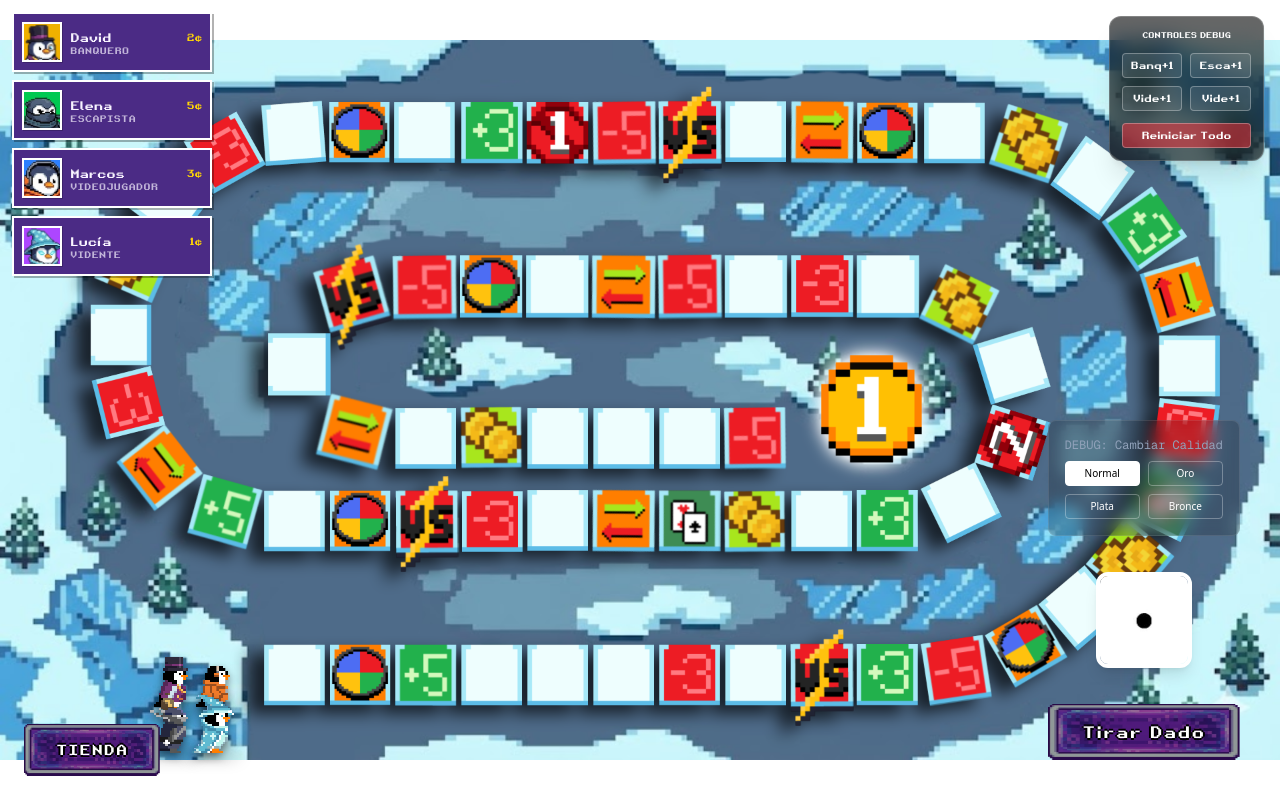
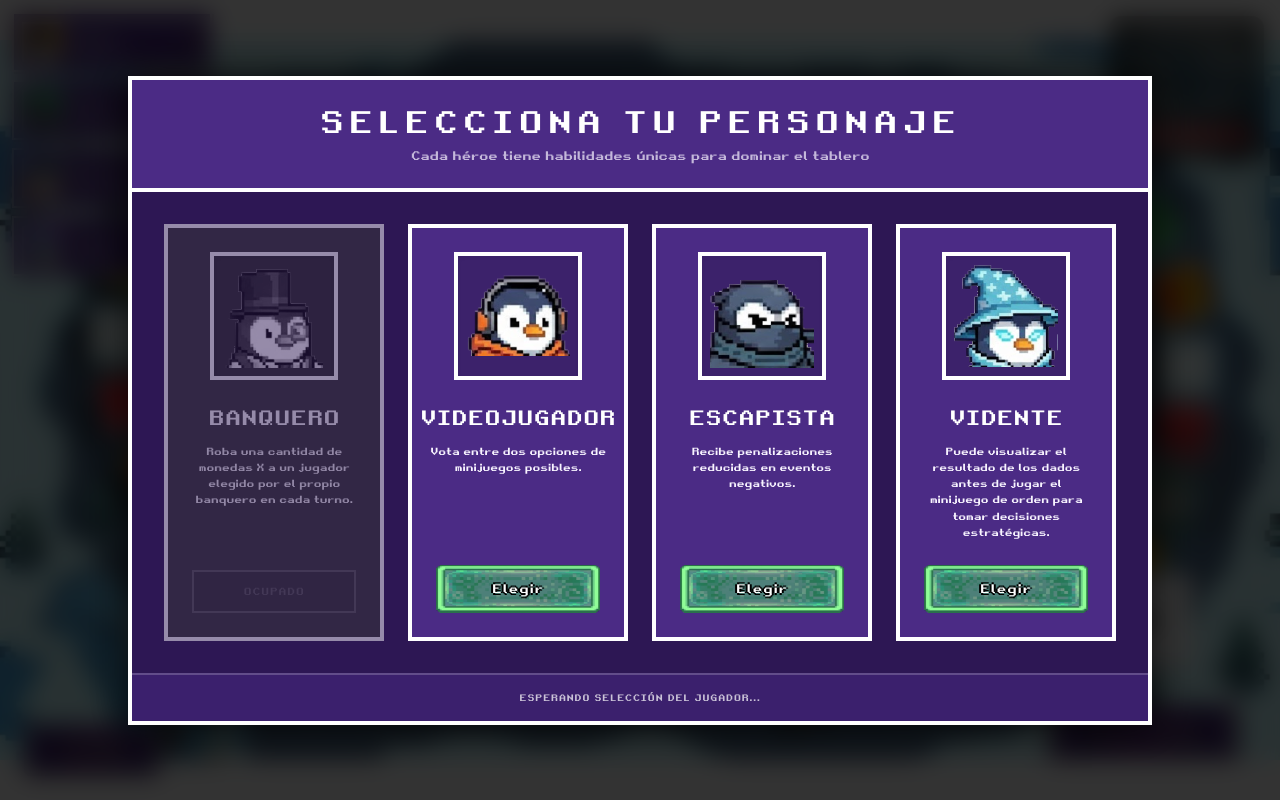
Before and after one commit to UNIZAR-30226-2026-05/frontend-web, a Next.js app: page /game in a window 1280 px wide. Built offline with nearby package versions, Linux system fonts and the light colour scheme.

Commit message:
UI: Eleccion de Personaje

```diff
--- a/app/game/page.tsx
+++ b/app/game/page.tsx
@@ -5,13 +5,29 @@ import PlayerHUD from "@/features/board/components/PlayerHUD";
 import PixelButton from "@/components/UI/PixelButton";
 import ShopModal from "@/features/shop/components/ShopModal";
 import BoardOverlay from "@/features/board/components/BoardOverlay";
+import CharacterSelectionModal from "@/features/board/components/CharacterSelectionModal";
 import { useState } from "react";
 
 export default function GamePage() {
   const [isShopOpen, setIsShopOpen] = useState(false);
+  const [showCharacterSelect, setShowCharacterSelect] = useState(true);
+  const [mockUnavailableRoles] = useState(['banquero']);
+
+  const handleCharacterSelect = (roleId: string) => {
+    console.log(`Personaje seleccionado: ${roleId}`);
+    setShowCharacterSelect(false);
+  };
 
   return (
     <main className="relative min-h-screen w-full overflow-hidden bg-[url('/tablero_def.png')] bg-contain bg-no-repeat bg-center">
+
+      {/* Modal de Selección de Personaje (Mandatorio) */}
+      {showCharacterSelect && (
+        <CharacterSelectionModal
+          unavailableRoles={mockUnavailableRoles}
+          onSelect={handleCharacterSelect}
+        />
+      )}
 
       {/* Capa de Fichas de Jugadores y Lógica de Tablero */}
       <BoardOverlay />
--- /dev/null
+++ b/features/board/components/CharacterSelectionModal.tsx
@@ -0,0 +1,151 @@
+"use client";
+
+import React from 'react';
+import Image from 'next/image';
+import PixelButton from '@/components/UI/PixelButton';
+
+/**
+ * Interfaz para los personajes disponibles en el juego.
+ */
+interface Character {
+  id: string;
+  name: string;
+  description: string;
+  image: string;
+}
+
+const CHARACTERS: Character[] = [
+  {
+    id: 'banquero',
+    name: 'Banquero',
+    description: 'Roba una cantidad de monedas X a un jugador elegido por el propio banquero en cada turno.',
+    image: '/personajes_profile/banquero_profile.png'
+  },
+  {
+    id: 'videojugador',
+    name: 'Videojugador',
+    description: 'Vota entre dos opciones de minijuegos posibles.',
+    image: '/personajes_profile/videojugador_profile.png'
+  },
+  {
+    id: 'escapista',
+    name: 'Escapista',
+    description: 'Recibe penalizaciones reducidas en eventos negativos.',
+    image: '/personajes_profile/escapista_profile.png'
+  },
+  {
+    id: 'vidente',
+    name: 'Vidente',
+    description: 'Puede visualizar el resultado de los dados antes de jugar el minijuego de orden para tomar decisiones estratégicas.',
+    image: '/personajes_profile/vidente_profile.png'
+  },
+];
+
+interface CharacterSelectionModalProps {
+  unavailableRoles: string[];
+  onSelect: (roleId: string) => void;
+}
+
+/**
+ * CharacterSelectionModal Component
+ * Modal obligatorio al inicio de la partida para elegir personaje.
+ *
+ * @param unavailableRoles - IDs de personajes ya elegidos por otros jugadores.
+ * @param onSelect - Callback ejecutado al confirmar la selección de un personaje disponible.
+ */
+export default function CharacterSelectionModal({ unavailableRoles, onSelect }: CharacterSelectionModalProps) {
+  return (
+    <div className="fixed inset-0 z-[200] flex items-center justify-center bg-black/80 backdrop-blur-md p-4">
+      {/* Contenedor del Modal - Estética Pixel Art coherente con ShopModal */}
+      <div className="relative w-full max-w-5xl max-h-[90vh] bg-[var(--color-sp-bg-dark)] border-4 border-white flex flex-col shadow-[0_0_40px_rgba(0,0,0,0.7)] animate-in fade-in zoom-in duration-300">
+
+        {/* Cabecera */}
+        <div className="p-6 border-b-4 border-white bg-[var(--color-sp-bg-medium)] text-center">
+          <h2 className="text-3xl font-pixel text-white tracking-[0.2em] uppercase">
+            Selecciona tu Personaje
+          </h2>
+          <p className="text-[var(--color-sp-text-light)] font-pixel text-xs mt-2 opacity-70">
+            Cada héroe tiene habilidades únicas para dominar el tablero
+          </p>
+        </div>
+
+        {/* Rejilla de Personajes */}
+        <div className="flex-1 overflow-y-auto p-8 scrollbar-thin scrollbar-thumb-white scrollbar-track-transparent">
+          <div className="grid grid-cols-1 sm:grid-cols-2 lg:grid-cols-4 gap-6">
+            {CHARACTERS.map((char) => {
+              const rotateClass = char.id === 'banquero' || char.id === 'escapista' ? 'hover:-rotate-1' : 'hover:rotate-1';
+              const isUnavailable = unavailableRoles.includes(char.id);
+
+              return (
+                <div
+                  key={char.id}
+                  className={`
+                    group relative flex flex-col items-center bg-[var(--color-sp-bg-medium)] border-4 border-white p-6 transition-all duration-200
+                    ${isUnavailable ? 'opacity-50 grayscale' : `hover:bg-[var(--color-sp-bg-light)] hover:scale-105 active:scale-95 ${rotateClass}`}
+                  `}
+                >
+                  {/* Imagen del Personaje */}
+                  <div className="relative w-32 h-32 mb-6 border-4 border-white bg-black/20 overflow-hidden shadow-inner">
+                    <Image
+                      src={char.image}
+                      alt={char.name}
+                      fill
+                      className="object-contain p-2 pixelated"
+                    />
+                  </div>
+
+                  {/* Info del Personaje */}
+                  <div className="flex flex-col items-center text-center gap-3 mb-6 flex-1">
+                    <h3 className="text-white font-pixel text-xl tracking-wider uppercase">
+                      {char.name}
+                    </h3>
+                    <p className="text-[var(--color-sp-text-light)] font-pixel text-[10px] leading-relaxed">
+                      {char.description}
+                    </p>
+                  </div>
+
+                  {/* Estado / Botón de Acción */}
+                  <div className="w-full mt-auto">
+                    {isUnavailable ? (
+                      <div className="w-full py-3 bg-red-900/50 border-2 border-red-500 text-red-500 font-pixel text-[10px] text-center uppercase tracking-widest">
+                        Ocupado
+                      </div>
+                    ) : (
+                      <PixelButton
+                        variant="green"
+                        onClick={() => onSelect(char.id)}
+                        className="w-full text-xs py-3 h-auto"
+                      >
+                        Elegir
+                      </PixelButton>
+                    )}
+                  </div>
+
+                  {/* Efecto decorativo de brillo al pasar el ratón (solo si está disponible) */}
+                  {!isUnavailable && (
+                    <div className="absolute inset-0 pointer-events-none border-2 border-white/0 group-hover:border-white/20 transition-colors" />
+                  )}
+                </div>
+              );
+            })}
+          </div>
+        </div>
+
+        {/* Footer Informativo */}
+        <div className="p-4 bg-[var(--color-sp-bg-medium)]/50 border-t-2 border-white/20 text-center">
+          <p className="text-white font-pixel text-[9px] uppercase tracking-widest animate-pulse">
+            Esperando selección del jugador...
+          </p>
+        </div>
+      </div>
+
+      <style jsx global>{`
+        .pixelated {
+          image-rendering: pixelated;
+          image-rendering: -moz-crisp-edges;
+          image-rendering: crisp-edges;
+        }
+      `}</style>
+    </div>
+  );
+}
```
